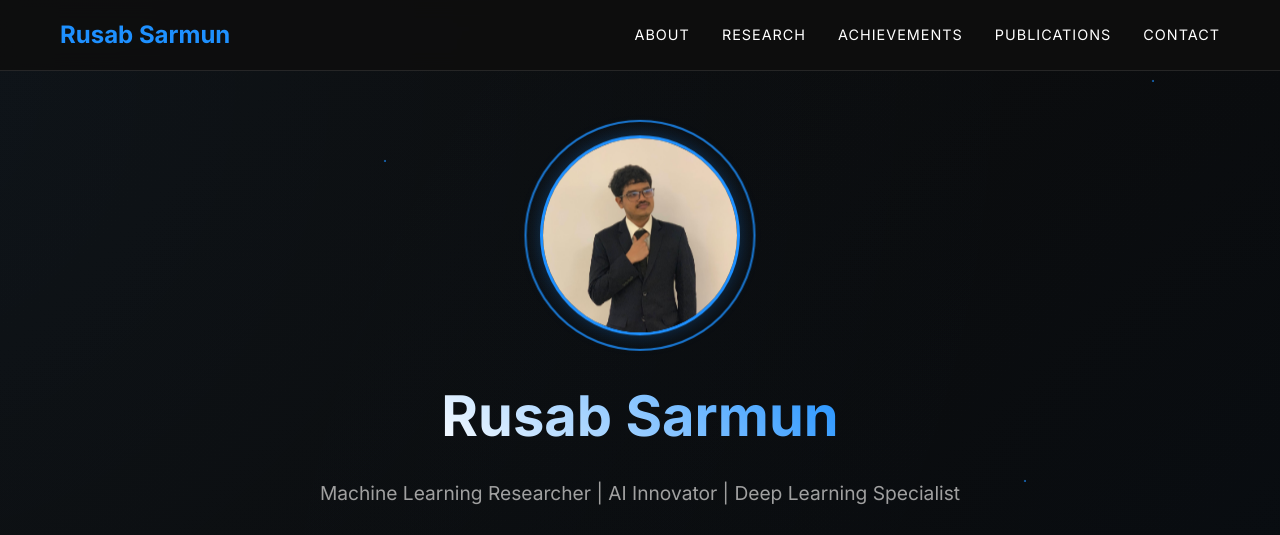
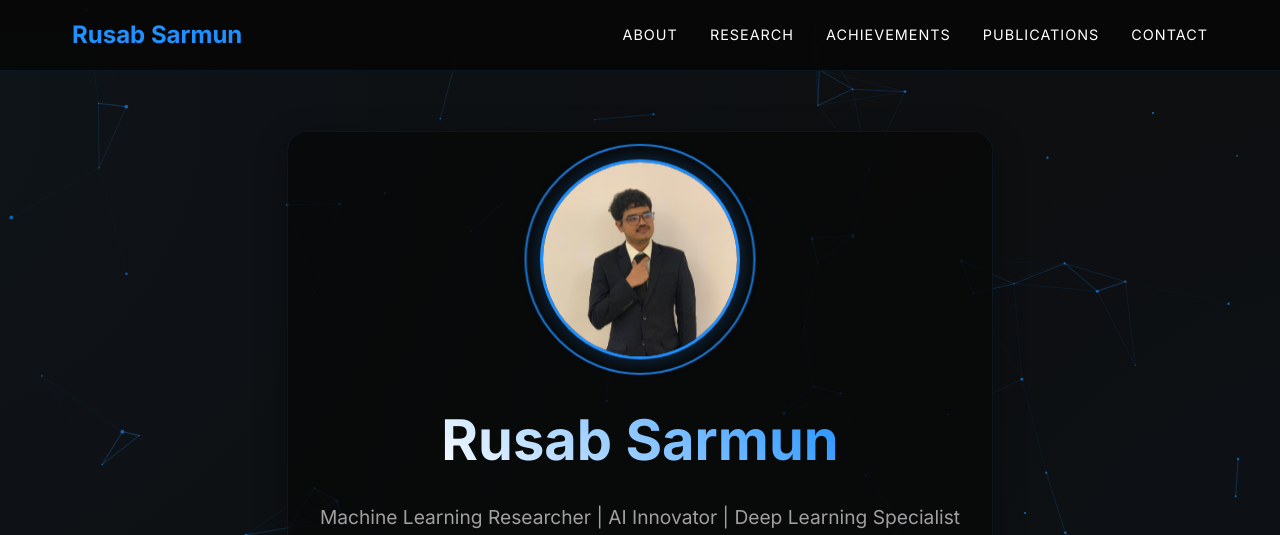
Before and after one commit to Rusab/rusabsarmun.github.io, a plain HTML site: page index.html in a window 1280 px wide. Shown: the top 535 px of the page. Drawn offline with Linux system fonts and the light colour scheme.

Commit message:
added plexus animation

```diff
--- a/index.html
+++ b/index.html
@@ -8,6 +8,7 @@
     <link href="https://fonts.googleapis.com/css2?family=Inter:wght@400;500;600;700&display=swap" rel="stylesheet">
 </head>
 <body>
+    <canvas id="plexus"></canvas>
     <!-- Navbar -->
     <nav>
         <div class="container">
@@ -200,5 +201,6 @@
             <p>&copy; 2024 Rusab Sarmun. All Rights Reserved.</p>
         </div>
     </footer>
+    <script src="js/plexus.js"></script>
 </body>
 </html>
--- /dev/null
+++ b/js/plexus.js
@@ -0,0 +1,146 @@
+class Particle {
+    constructor(x, y, canvas) {
+        this.x = x;
+        this.y = y;
+        this.canvas = canvas;
+        this.size = Math.random() * 1.5 + 0.5;
+        this.speedX = (Math.random() - 0.5) * 0.5;
+        this.speedY = (Math.random() - 0.5) * 0.5;
+        this.baseX = this.x;
+        this.baseY = this.y;
+    }
+
+    draw(ctx) {
+        ctx.fillStyle = 'rgba(30, 144, 255, 0.6)';
+        ctx.beginPath();
+        ctx.arc(this.x, this.y, this.size, 0, Math.PI * 2);
+        ctx.closePath();
+        ctx.fill();
+    }
+
+    update(mouse) {
+        this.x += this.speedX;
+        this.y += this.speedY;
+
+        if (this.x < 0 || this.x > this.canvas.width) this.speedX *= -1;
+        if (this.y < 0 || this.y > this.canvas.height) this.speedY *= -1;
+
+        if (mouse.x && mouse.y) {
+            const dx = mouse.x - this.x;
+            const dy = mouse.y - this.y;
+            const distance = Math.sqrt(dx * dx + dy * dy);
+
+            if (distance < mouse.radius) {
+                const angle = Math.atan2(dy, dx);
+                const force = (mouse.radius - distance) / mouse.radius;
+
+                this.x -= Math.cos(angle) * force * 2;
+                this.y -= Math.sin(angle) * force * 2;
+            }
+        }
+    }
+}
+
+class PlexusAnimation {
+    constructor() {
+        this.canvas = document.getElementById('plexus');
+        this.ctx = this.canvas.getContext('2d');
+        this.particles = [];
+        this.mouse = {
+            x: undefined,
+            y: undefined,
+            radius: 80
+        };
+        this.init();
+    }
+
+    init() {
+        this.resize();
+
+        const numberOfParticles = Math.floor((this.canvas.width * this.canvas.height) / 10000);
+
+        for (let i = 0; i < numberOfParticles; i++) {
+            const x = Math.random() * this.canvas.width;
+            const y = Math.random() * this.canvas.height;
+            this.particles.push(new Particle(x, y, this.canvas));
+        }
+
+        window.addEventListener('resize', () => this.resize());
+        this.canvas.addEventListener('mousemove', (e) => this.handleMouse(e));
+        this.canvas.addEventListener('mouseleave', () => this.handleMouseLeave());
+        this.canvas.addEventListener('click', (e) => this.handleClick(e));
+
+        this.animate();
+    }
+
+    resize() {
+        const dpr = window.devicePixelRatio || 1;
+        this.canvas.width = window.innerWidth * dpr;
+        this.canvas.height = window.innerHeight * dpr;
+        this.canvas.style.width = window.innerWidth + 'px';
+        this.canvas.style.height = window.innerHeight + 'px';
+        this.ctx.scale(dpr, dpr);
+    }
+
+    handleMouse(e) {
+        const rect = this.canvas.getBoundingClientRect();
+        this.mouse.x = e.clientX - rect.left;
+        this.mouse.y = e.clientY - rect.top;
+    }
+
+    handleMouseLeave() {
+        this.mouse.x = undefined;
+        this.mouse.y = undefined;
+    }
+
+    handleClick(e) {
+        const rect = this.canvas.getBoundingClientRect();
+        const clickX = e.clientX - rect.left;
+        const clickY = e.clientY - rect.top;
+
+        this.mouse.radius = 150;
+        this.mouse.x = clickX;
+        this.mouse.y = clickY;
+
+        setTimeout(() => {
+            this.mouse.radius = 80;
+        }, 500);
+    }
+
+    connect() {
+        const maxDistance = 150;
+        for (let a = 0; a < this.particles.length; a++) {
+            for (let b = a; b < this.particles.length; b++) {
+                const dx = this.particles[a].x - this.particles[b].x;
+                const dy = this.particles[a].y - this.particles[b].y;
+                const distance = Math.sqrt(dx * dx + dy * dy);
+
+                if (distance < maxDistance) {
+                    const opacity = 1 - (distance / maxDistance);
+                    this.ctx.strokeStyle = `rgba(30, 144, 255, ${opacity * 0.3})`;
+                    this.ctx.lineWidth = opacity * 1.5;
+                    this.ctx.beginPath();
+                    this.ctx.moveTo(this.particles[a].x, this.particles[a].y);
+                    this.ctx.lineTo(this.particles[b].x, this.particles[b].y);
+                    this.ctx.stroke();
+                }
+            }
+        }
+    }
+
+    animate() {
+        this.ctx.clearRect(0, 0, this.canvas.width, this.canvas.height);
+
+        for (const particle of this.particles) {
+            particle.update(this.mouse);
+            particle.draw(this.ctx);
+        }
+
+        this.connect();
+        requestAnimationFrame(() => this.animate());
+    }
+}
+
+document.addEventListener('DOMContentLoaded', () => {
+    new PlexusAnimation();
+});
--- a/style.css
+++ b/style.css
@@ -35,12 +35,13 @@
 }
 
 body {
-    font-family: 'Inter', 'Arial', sans-serif;
+    font-family: 'Inter', sans-serif;
     margin: 0;
     padding: 0;
+    background-color: var(--bg-dark);
     color: var(--text-light);
-    background-color: var(--bg-dark);
     line-height: 1.6;
+    overflow-x: hidden;
 }
 
 .container {
@@ -51,20 +52,20 @@ body {
 
 /* Navigation */
 nav {
-    background-color: rgba(14, 14, 14, 0.95);
+    background-color: rgba(8, 8, 8, 0.95);
     position: fixed;
     width: 100%;
     top: 0;
-    z-index: 1000;
-    backdrop-filter: blur(10px);
-    border-bottom: 1px solid rgba(255, 255, 255, 0.1);
+    z-index: 100;
+    padding: 1rem 0;
+    border-bottom: 1px solid rgba(30, 144, 255, 0.1);
 }
 
 nav .container {
     display: flex;
     justify-content: space-between;
     align-items: center;
-    padding: 1rem 20px;
+    padding: 0 2rem;
 }
 
 nav .logo {
@@ -100,9 +101,10 @@ nav ul li a:hover {
     align-items: center;
     justify-content: center;
     text-align: center;
-    background: linear-gradient(-45deg, var(--bg-darker), var(--bg-dark));
+    background: transparent;
     position: relative;
     overflow: hidden;
+    padding-top: 4rem;
 }
 
 .hero::before {
@@ -143,6 +145,11 @@ nav ul li a:hover {
     display: flex;
     flex-direction: column;
     align-items: center;
+    background: rgba(8, 8, 8, 0.8);
+    padding: 2rem;
+    border-radius: 20px;
+    border: 1px solid rgba(30, 144, 255, 0.1);
+    box-shadow: 0 8px 32px rgba(0, 0, 0, 0.3);
 }
 
 .profile-container {
@@ -214,7 +221,11 @@ nav ul li a:hover {
 
 /* Sections */
 section {
+    position: relative;
+    z-index: 1;
     padding: 5rem 0;
+    margin-top: 2rem;
+    background-color: rgba(8, 8, 8, 0.7);
 }
 
 section h2 {
@@ -353,12 +364,25 @@ section h2 {
     transform: translateY(0);
 }
 
+/* Canvas Background */
+#plexus {
+    position: fixed;
+    top: 0;
+    left: 0;
+    width: 100vw;
+    height: 100vh;
+    z-index: 0;
+    background-color: var(--bg-dark);
+}
+
 /* Footer */
 footer {
     background-color: var(--bg-darker);
     padding: 2rem 0;
     text-align: center;
     border-top: 1px solid rgba(255, 255, 255, 0.1);
+    position: relative;
+    z-index: 10;
 }
 
 .social-links {
```
